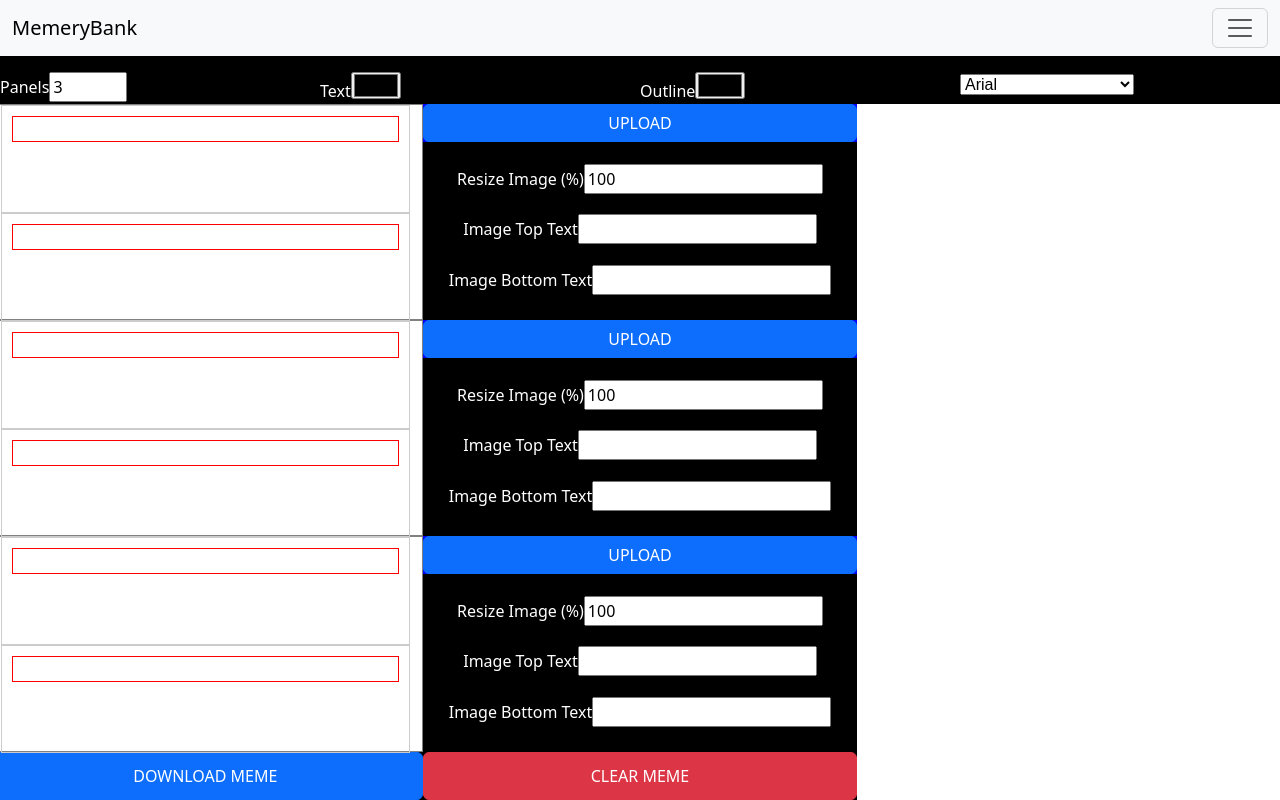
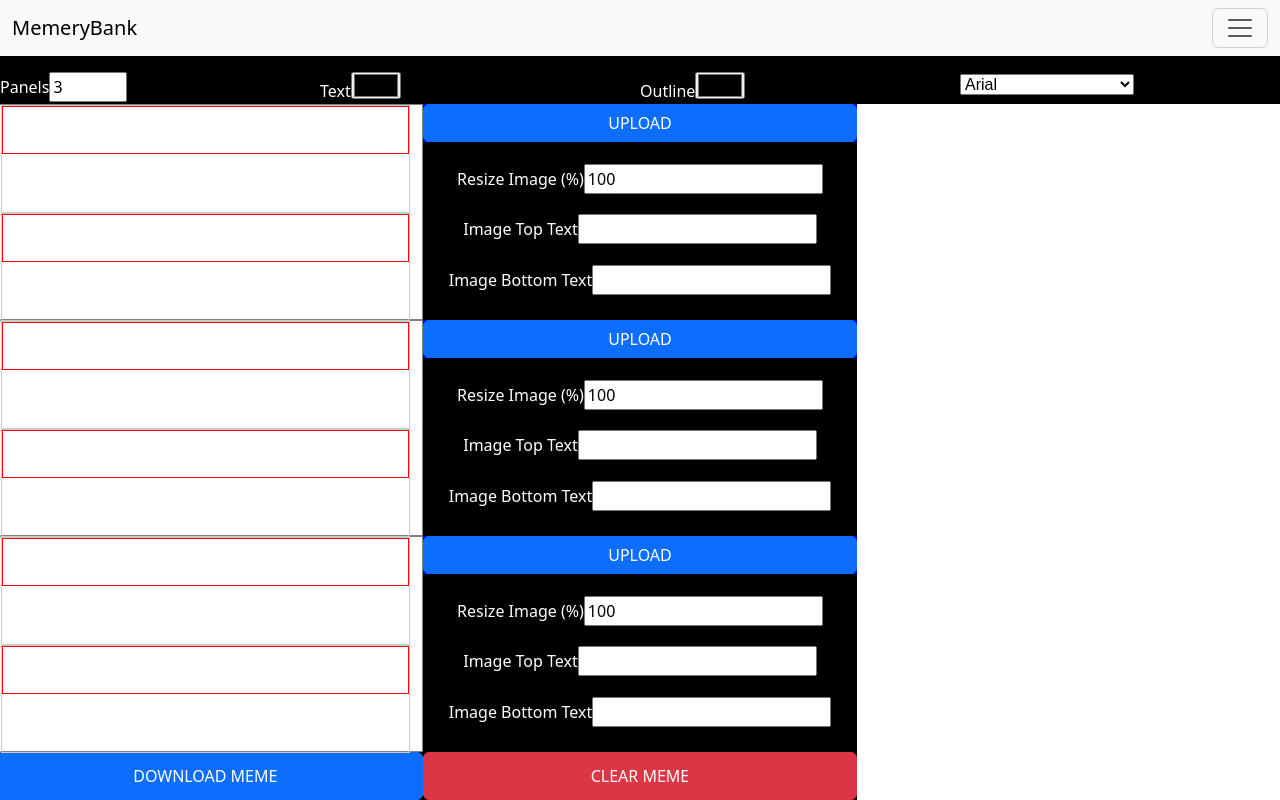
Before and after one commit to David-Mullally/memery_bank, a Next.js app: page /memePage in a window 1280 px wide. Built offline with nearby package versions, Linux system fonts and the light colour scheme.

Commit message:
adjust size of draggable elemnet

```diff
--- a/src/app/components/draggableComponent.tsx
+++ b/src/app/components/draggableComponent.tsx
@@ -71,7 +71,6 @@ const DraggableElement: React.FC<DraggableElementProps> = ({
       ref={parentRef}
       style={{
         border: resizableDivVisible ? "1px solid #ccc" : "",
-        padding: "10px",
         position: "relative",
         height: "13.5vh",
         maxWidth: "100%",
@@ -92,9 +91,9 @@ const DraggableElement: React.FC<DraggableElementProps> = ({
             padding: "0px",
             cursor: "move",
             maxWidth: "100%",
-            fontSize: "1.4em",
+            fontSize: "1.5em",
             fontFamily: `${fontFamily}`,
-            height: "30%",
+            height: "2em",
             color: `${imageTextColor}`,
             textShadow: `-1px -1px 0 ${imageTextOutlineColor}, 1px -1px 0 ${imageTextOutlineColor}, -1px 1px 0 ${imageTextOutlineColor}, 1px 1px 0 ${imageTextOutlineColor}`,
             overflowWrap: "break-word", // Word wrap to prevent overflowing
--- a/src/app/components/resizableDivComponent.tsx
+++ b/src/app/components/resizableDivComponent.tsx
@@ -84,7 +84,7 @@ const ResizableDiv: React.FC<ResizableDivProps> = ({
 
   // For resizing font based current div size
   const maxFontSize = 60;
-  const minFontSize = 20;
+  const minFontSize = 10;
   const fontSizeBasedOnWidth = (currentWidth / 1000) * maxFontSize;
   /*const fontSizeBasedOnHeight = (currentHeight / 500) * maxFontSize;*/
   const fontSize = Math.min(
```
